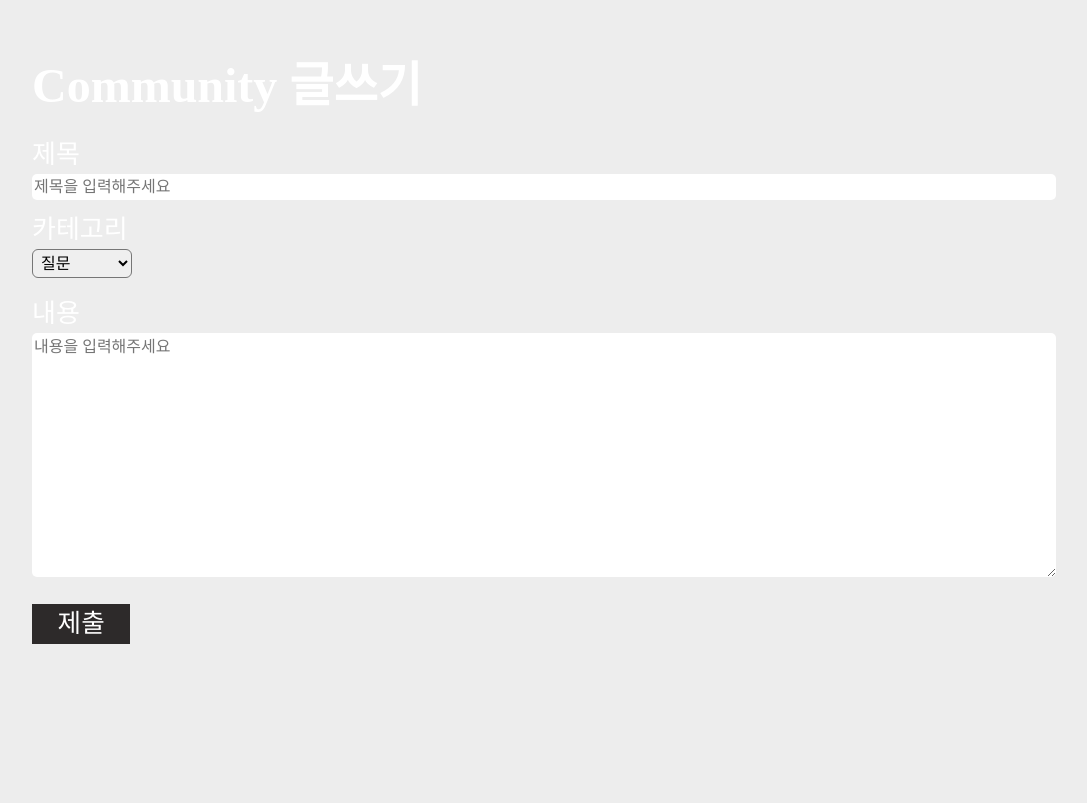
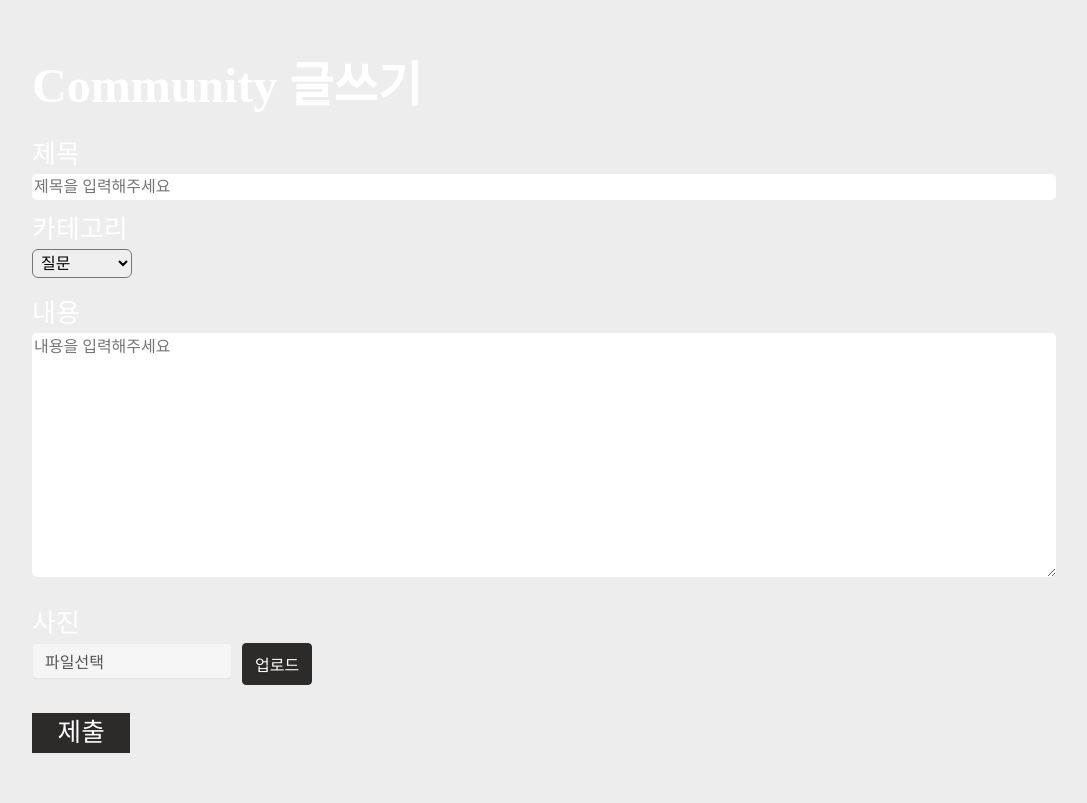
Before and after one commit to assayw119/Simbathon_Roadhero, a Django app: page /community_new/ in a window 1280 px wide. Shown: the part 141-944 px from the top of the page, without its empty margins (96-1183 px from the left). Before the commit the page ends 785 px from the top, so only its background shows below. Run offline with Django 4.2, Linux system fonts and the light colour scheme; some libraries are stand-ins or nearby versions; some web fonts are replaced.

Commit message:
wirting.html views.py

```diff
--- a/simbathon_project/main/templates/main/writing.html
+++ b/simbathon_project/main/templates/main/writing.html
@@ -27,6 +27,14 @@
             <div class="writing_titles">내용</div>
             <textarea name="body" id="" cols="30" rows="10" placeholder="내용을 입력해주세요"></textarea>
         </section>
+        <section class="writing_img writing_bottom">
+            <div class="writing_titles">사진</div>
+            <div class="filebox bs3-primary preview-image">
+                <input class="upload-name" value="파일선택" disabled="disabled" style="width: 200px;">
+                <label for="input_file">업로드</label>
+                <input type="file" name="image" id="input_file" class="upload-hidden">
+            </div>
+        </section>
         <button class="writing_submit" type="submit">제출</button>
     </form>
 </div>
--- a/simbathon_project/main/views.py
+++ b/simbathon_project/main/views.py
@@ -105,6 +105,7 @@ def community_create(request):
     new_community.pub_date = timezone.now()
     new_community.category = request.POST['category']
     new_community.body = request.POST['body']
+    new_community.image = request.FILES.get('image')
     new_community.save()
     return redirect('main:community_detail', new_community.id)
 
```
